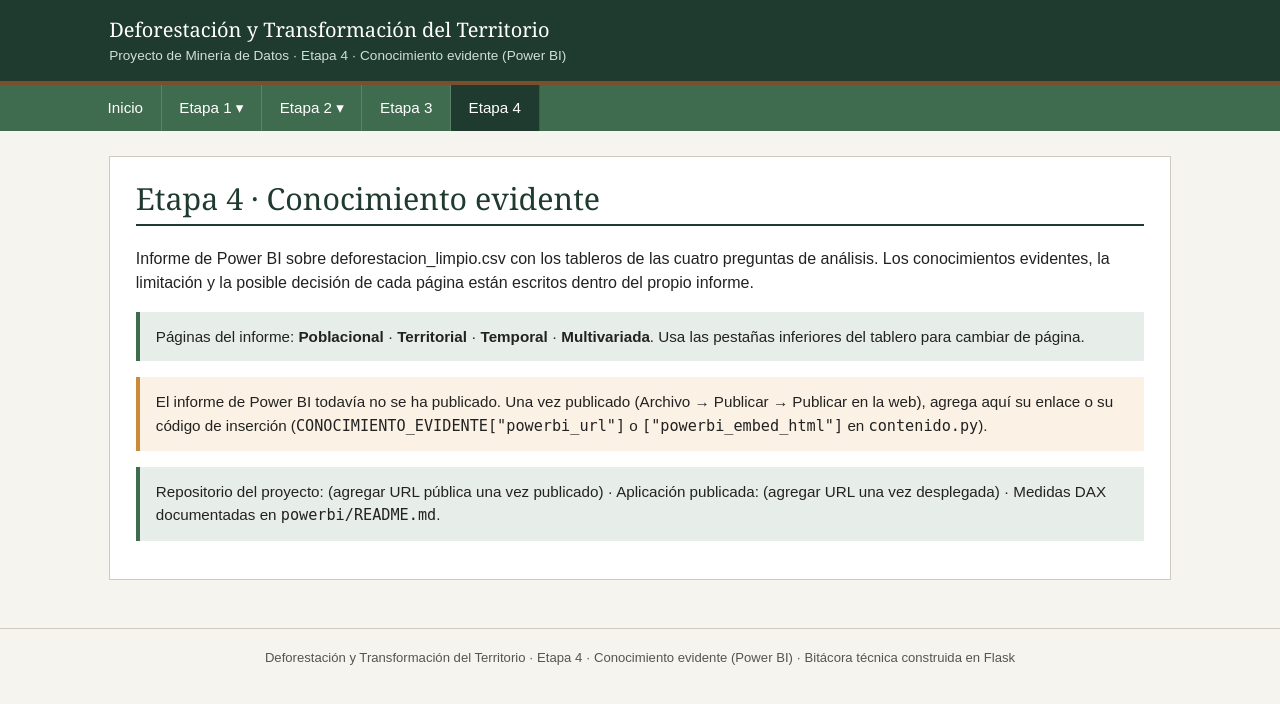
After one commit to amis64/Deforestacion, a Flask app: page /etapa-4 in a window 1280 px wide. The commit adds this page. Shown: the top 704 px of the page. Run offline with Flask 3, Linux system fonts and the light colour scheme.

Commit message:
Etapa 4: integrar la Etapa 4 en la aplicacion Flask

```diff
--- a/app.py
+++ b/app.py
@@ -160,6 +160,19 @@ def etapa3():
     )
 
 
+# ---------------------------------------------------------------------------
+# Etapa 4 · Conocimiento evidente (Power BI)
+# ---------------------------------------------------------------------------
+
+@app.route("/etapa-4")
+def etapa4():
+    return render_template(
+        "etapa4/conocimiento_evidente.html",
+        activo="etapa4",
+        datos=c.CONOCIMIENTO_EVIDENTE,
+    )
+
+
 if __name__ == "__main__":
     # Puerto configurable por variable de entorno para funcionar igual en
     # local y en Render (que inyecta su propio PORT).
--- a/contenido.py
+++ b/contenido.py
@@ -12,7 +12,7 @@ etapa no implique tocar la lógica de la aplicación.
 
 PROYECTO = {
     "nombre": "Deforestación y Transformación del Territorio",
-    "etapa": "Etapa 3 · Tratamiento de calidad con SSIS",
+    "etapa": "Etapa 4 · Conocimiento evidente (Power BI)",
 }
 
 # ---------------------------------------------------------------------------
@@ -1286,3 +1286,42 @@ EVIDENCIAS3 = [
         ),
     ),
 ]
+
+
+# ===========================================================================
+# Etapa 4 · Conocimiento evidente (Power BI)
+# ===========================================================================
+# El docente actualizó la entrega: ya no se pide un análisis calculado
+# dentro de la misma app Flask, sino un informe de Power BI (4 páginas,
+# una por pregunta) que esta sección integra mediante una inserción
+# (iframe) o un enlace. El texto de cada página vive en el informe; la app
+# solo muestra los tableros. El análisis usa deforestacion_limpio.csv
+# (salida del nuevo método de limpieza indicado por el docente; el
+# dataset_tratado.csv anterior ya no se usa).
+
+SUBMENU4 = [
+    ("etapa4", "Conocimiento evidente"),
+]
+
+CONOCIMIENTO_EVIDENTE = {
+    "proposito": (
+        "Informe de Power BI sobre deforestacion_limpio.csv con los "
+        "tableros de las cuatro preguntas de análisis. Los conocimientos "
+        "evidentes, la limitación y la posible decisión de cada página "
+        "están escritos dentro del propio informe."
+    ),
+    # Páginas del informe, en el orden en que aparecen en Power BI.
+    "paginas": [
+        "Poblacional",
+        "Territorial",
+        "Temporal",
+        "Multivariada",
+    ],
+    # Se completa al publicar el informe (Archivo -> Publicar -> Publicar en
+    # la web). Usa UNO de los dos: el código de inserción (iframe) o el enlace.
+    "powerbi_embed_html": None,
+    "powerbi_url": None,
+    "repositorio_url": None,
+    "app_publicada_url": None,
+    "documentacion_dax": "powerbi/README.md",
+}
--- a/static/css/style.css
+++ b/static/css/style.css
@@ -435,3 +435,20 @@ footer.sitio-footer {
   margin-bottom: 1rem;
 }
 .resumen-iteracion h3 { margin: 0 0 0.2rem 0; }
+
+
+/* --- Etapa 4 · Conocimiento evidente (Power BI) ------------------------ */
+
+.powerbi-embed {
+  margin: 1rem 0 1.5rem 0;
+  border: 1px solid var(--borde);
+  background: var(--panel);
+  padding: 0.6rem;
+}
+.powerbi-embed iframe {
+  width: 100%;
+  height: 80vh;
+  min-height: 480px;
+  border: none;
+  display: block;
+}
--- a/templates/base.html
+++ b/templates/base.html
@@ -38,6 +38,7 @@
         </ul>
       </li>
       <li{% if activo == 'etapa3' %} class="activo"{% endif %}><a href="{{ url_for('etapa3') }}">Etapa 3</a></li>
+      <li{% if activo == 'etapa4' %} class="activo"{% endif %}><a href="{{ url_for('etapa4') }}">Etapa 4</a></li>
     </ul>
   </div>
 </nav>
--- /dev/null
+++ b/templates/etapa4/conocimiento_evidente.html
@@ -0,0 +1,65 @@
+{% extends "base.html" %}
+{% block titulo %}Etapa 4 · Conocimiento evidente{% endblock %}
+{% block contenido %}
+<div class="panel">
+
+  <h1>Etapa 4 · Conocimiento evidente</h1>
+  <p>{{ datos.proposito }}</p>
+  <p class="nota">
+    Páginas del informe:
+    {% for p in datos.paginas %}<strong>{{ p }}</strong>{% if not loop.last %} &middot; {% endif %}{% endfor %}.
+    Usa las pestañas inferiores del tablero para cambiar de página.
+  </p>
+
+  {% if datos.powerbi_embed_html %}
+  <div class="powerbi-embed">
+    {{ datos.powerbi_embed_html | safe }}
+  </div>
+  {% if datos.powerbi_url %}
+  <p class="nota">
+    <a href="{{ datos.powerbi_url }}" target="_blank" rel="noopener">Abrir el informe en una pestaña nueva &rarr;</a>
+  </p>
+  {% endif %}
+  {% elif datos.powerbi_url and '/view?r=' in datos.powerbi_url %}
+  <div class="powerbi-embed">
+    <iframe title="Informe de Power BI · Deforestación y transformación del territorio"
+            src="{{ datos.powerbi_url }}" allowfullscreen="true"></iframe>
+  </div>
+  <p class="nota">
+    <a href="{{ datos.powerbi_url }}" target="_blank" rel="noopener">Abrir el informe en una pestaña nueva &rarr;</a>
+  </p>
+  {% elif datos.powerbi_url %}
+  <div class="tarjetas-cifras">
+    <a class="tarjeta-enlace" href="{{ datos.powerbi_url }}" target="_blank" rel="noopener">
+      <span class="etiqueta-cifra">Informe de Power BI</span>
+      <span class="ir">Abrir los tableros interactivos &rarr;</span>
+    </a>
+  </div>
+  {% else %}
+  <p class="nota alerta">
+    El informe de Power BI todavía no se ha publicado. Una vez publicado
+    (Archivo &rarr; Publicar &rarr; Publicar en la web), agrega aquí su
+    enlace o su código de inserción
+    (<code>CONOCIMIENTO_EVIDENTE["powerbi_url"]</code> o
+    <code>["powerbi_embed_html"]</code> en <code>contenido.py</code>).
+  </p>
+  {% endif %}
+
+  <p class="nota">
+    Repositorio del proyecto:
+    {% if datos.repositorio_url %}
+    <a href="{{ datos.repositorio_url }}" target="_blank" rel="noopener">{{ datos.repositorio_url }}</a>
+    {% else %}
+    (agregar URL pública una vez publicado)
+    {% endif %}
+    &middot; Aplicación publicada:
+    {% if datos.app_publicada_url %}
+    <a href="{{ datos.app_publicada_url }}" target="_blank" rel="noopener">{{ datos.app_publicada_url }}</a>
+    {% else %}
+    (agregar URL una vez desplegada)
+    {% endif %}
+    &middot; Medidas DAX documentadas en <code>{{ datos.documentacion_dax }}</code>.
+  </p>
+
+</div>
+{% endblock %}
```
Also changed, not shown: 1 other file.
